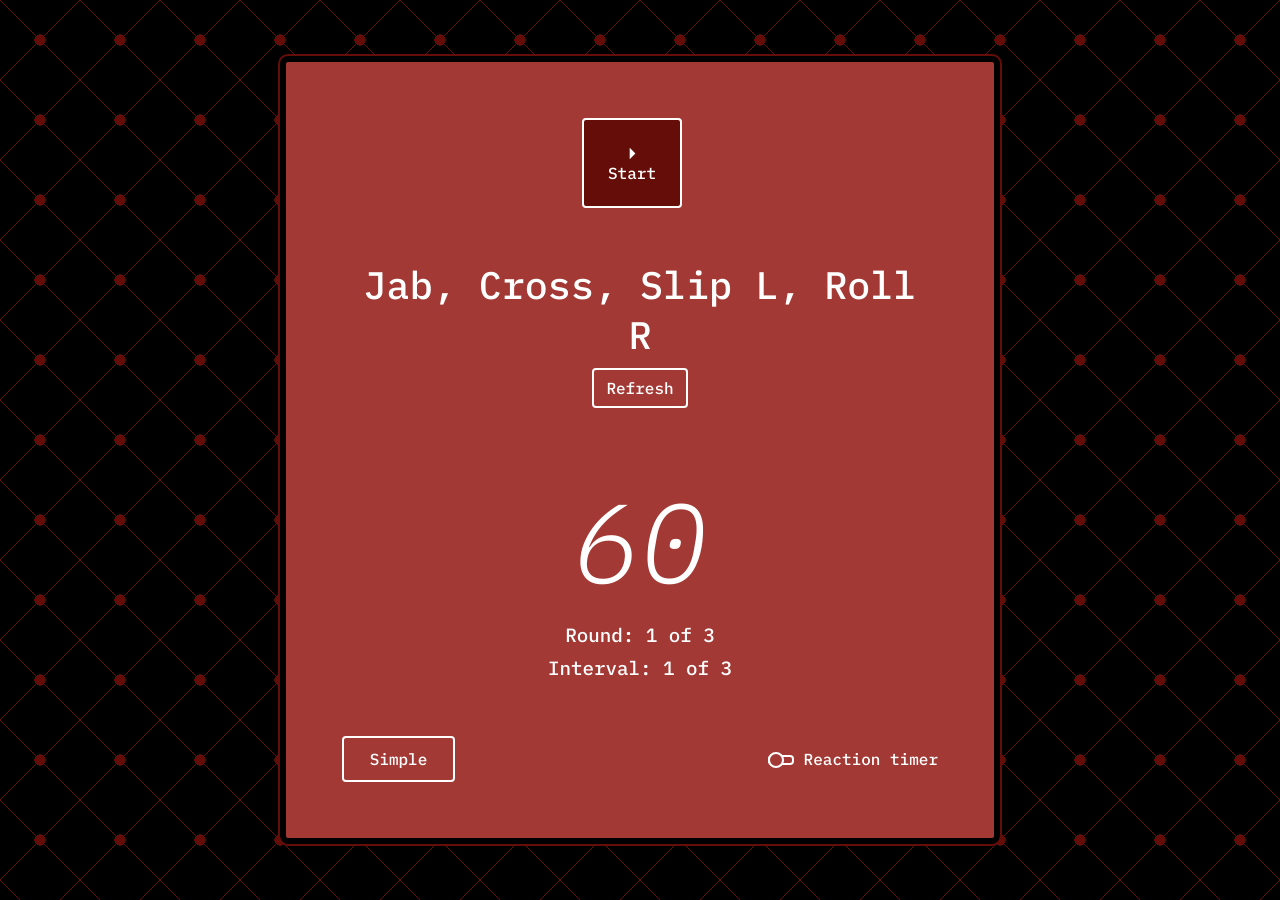
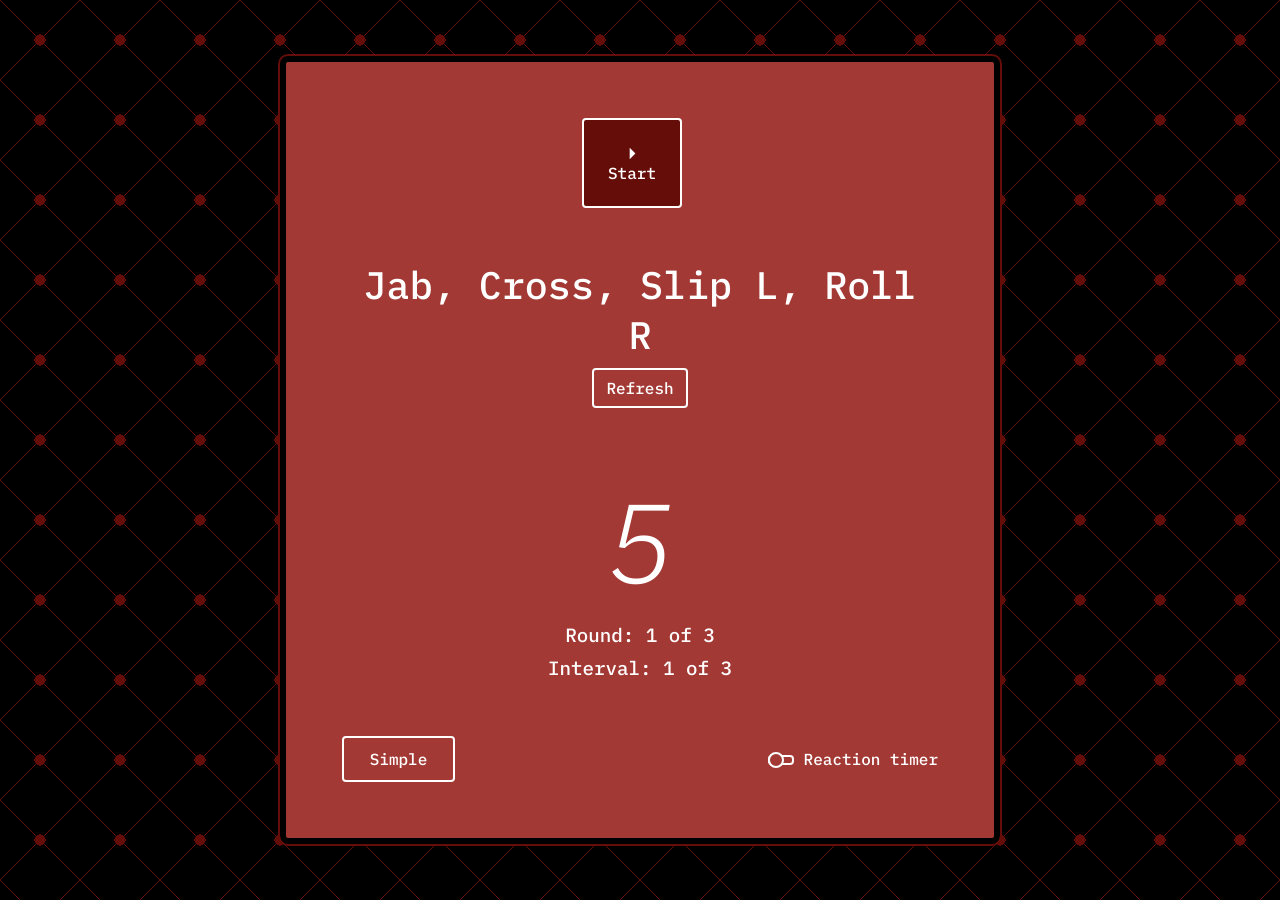
Before and after one commit to guillermogineste/boxing-combinations-timer, a React (Create React App) app: page / in a window 1280 px wide. Built offline with nearby package versions, Linux system fonts and the light colour scheme.

Commit message:
Update 4 files

```diff
--- a/src/App.tsx
+++ b/src/App.tsx
@@ -11,10 +11,10 @@ import { getRandomCombination } from "./utils/getRandomCombination";
 import { playBeep } from "./utils/playBeep";
 
 // Constants
-const REST_TIME = 30;
+const REST_TIME = 5;
 const NUMBER_OF_ROUNDS = 3;
 const INTERVALS_PER_ROUND = 3;
-const INTERVAL_TIME = 60;
+const INTERVAL_TIME = 5;
 // Constants for initial state
 const INITIAL_ROUND = 1;
 const INITIAL_INTERVAL = 1;
@@ -26,14 +26,12 @@ const INITIAL_MAX_ACTION_BEEP_INTERVAL = 4000;
 
 const App: React.FC = () => {
   // State to hold the random combination
-  const [
-    randomCombination,
-    setRandomCombination
-  ] = useState<Combination | null>(null);
+  const [randomCombination, setRandomCombination] =
+    useState<Combination | null>(null);
 
   // Countdown type
   const [countdownType, setCountdownType] = useState<"interval" | "rest">(
-    "interval"
+    "interval",
   );
 
   // Timer feature
@@ -53,12 +51,14 @@ const App: React.FC = () => {
   // Random timer
   const [isActionBeepEnabled, setIsActionBeepEnabled] = useState(false);
   const [isActionBeepRunning, setIsActionBeepRunning] = useState(false);
-  const [minActionBeepInterval, setMinActionBeepInterval] = useState(
-    INITIAL_MIN_ACTION_BEEP_INTERVAL
-  );
-  const [maxActionBeepInterval, setMaxActionBeepInterval] = useState(
-    INITIAL_MAX_ACTION_BEEP_INTERVAL
-  );
+  // const [minActionBeepInterval, setMinActionBeepInterval] = useState(
+  //   INITIAL_MIN_ACTION_BEEP_INTERVAL
+  // );
+  // const [maxActionBeepInterval, setMaxActionBeepInterval] = useState(
+  //   INITIAL_MAX_ACTION_BEEP_INTERVAL
+  // );
+  const [minActionBeepInterval] = useState(INITIAL_MIN_ACTION_BEEP_INTERVAL);
+  const [maxActionBeepInterval] = useState(INITIAL_MAX_ACTION_BEEP_INTERVAL);
 
   // Refresh the combination
   const refreshCombination = () => {
@@ -69,80 +69,106 @@ const App: React.FC = () => {
   useEffect(() => {
     setRandomCombination(getRandomCombination(selectedLevel));
   }, [selectedLevel]);
-  const isStartOfFirstRound = currentRound === 1 && currentInterval === 1 &&
-  countdown === INTERVAL_TIME;
-  const isEndOfAnInterval = countdown === 1 && countdownType === "interval" &&
-      !(currentInterval === INTERVALS_PER_ROUND);
-  const isEndOfRestPeriod = countdown === 1 &&
+
+  const checkConditions = ({
+    countdown,
+    countdownType,
+    currentInterval,
+    currentRound,
+  }: {
+    countdown: number;
+    countdownType: string;
+    currentInterval: number;
+    currentRound: number;
+  }): {
+    isStartOfFirstRound: boolean;
+    isEndOfAnInterval: boolean;
+    isEndOfRestPeriod: boolean;
+    isAlmostEndOfRound: boolean;
+    isEndOfWorkout: boolean;
+    isNextIntervalInRound: boolean;
+    isNextRestPeriod: boolean;
+    isFirstRoundInterval: boolean;
+  } => ({
+    isStartOfFirstRound:
+      currentRound === 1 &&
+      currentInterval === 1 &&
+      countdown === INTERVAL_TIME,
+    isEndOfAnInterval:
+      countdown === 1 &&
+      countdownType === "interval" &&
+      !(currentInterval === INTERVALS_PER_ROUND),
+    isEndOfRestPeriod:
+      countdown === 1 &&
       countdownType === "rest" &&
-      currentRound !== NUMBER_OF_ROUNDS;
-  const isEndOfRound = countdown <= 3 &&
+      currentRound !== NUMBER_OF_ROUNDS,
+    isAlmostEndOfRound:
+      countdown <= 3 &&
       countdownType === "interval" &&
-      currentInterval === INTERVALS_PER_ROUND;
-  const isEndOfWorkout = countdownType === "rest" && currentRound === NUMBER_OF_ROUNDS;
+      currentInterval === INTERVALS_PER_ROUND,
+    isEndOfWorkout:
+      countdown === 1 &&
+      countdownType === "interval" &&
+      currentInterval === INTERVALS_PER_ROUND &&
+      currentRound === NUMBER_OF_ROUNDS,
+    isNextIntervalInRound:
+      currentInterval < INTERVALS_PER_ROUND && countdownType === "interval",
+    isNextRestPeriod:
+      currentInterval === INTERVALS_PER_ROUND &&
+      countdownType === "interval" &&
+      currentRound !== NUMBER_OF_ROUNDS,
+    isFirstRoundInterval:
+      countdownType === "rest" && currentRound < NUMBER_OF_ROUNDS,
+  });
+
   // useEffect for the timer
   useEffect(() => {
     let timer: NodeJS.Timeout | null = null;
     if (isTimerRunning) {
-      // Play a beep at the start of the first round
-      if (isStartOfFirstRound) {
-        console.log("Start of first round - Beep")
+      const conditions = checkConditions({
+        countdown,
+        countdownType,
+        currentInterval,
+        currentRound,
+      });
+
+      if (conditions.isStartOfFirstRound) {
         playBeep(1200, 750, 1, 1);
       }
       timer = setTimeout(() => {
         if (countdown > 0) {
           setCountdown(countdown - 1);
-          // At the end of an interval
-          if (isEndOfAnInterval) {
-            console.log("End of an interval - Beep")
-            playBeep(900, 750, 1, 1);
-          }
-          // At the end of a rest period
-          if (isEndOfRestPeriod) {
-            console.log("End of rest period - Beep")
-            playBeep(1200, 750, 1, 1);
-          }
+          conditions.isEndOfAnInterval && playBeep(900, 750, 1, 1);
+          conditions.isEndOfRestPeriod && playBeep(1200, 750, 1, 1);
+          conditions.isEndOfWorkout && playBeep(900, 750, 1, 2, 100);
         } else {
-          // Play three overlapping beeps at the end of a round
-          if (isEndOfRound) {
-            console.log("End of a round - Beep Beep Beep")
-            playBeep(600, 750, 1, 1, 400);
-          }
-          // At the end of the full workout
-          if (isEndOfWorkout) {
-            console.log("End of full workout - Beep")
-            playBeep(900, 750, 1, 2, 100); // Long beeps
-          }
-          // Logic to set countdown duration based on type
-          const currentIntervalType = countdownType === "interval" ? INTERVAL_TIME : REST_TIME
-          setCountdown(currentIntervalType);
+          conditions.isAlmostEndOfRound && playBeep(600, 750, 1, 1, 400);
+          const newCountdownDuration =
+            countdownType === "interval" ? INTERVAL_TIME : REST_TIME;
+          setCountdown(newCountdownDuration);
 
-          // Fetch new combination only if it's not a rest period
-          const isCurrentInterval = countdownType === "interval"
-          if (isCurrentInterval) {
+          if (countdownType === "interval") {
             setRandomCombination(getRandomCombination(selectedLevel));
           }
 
-          // Logic for intervals, rounds, and rest periods
-          const isNextIntervalInRound = currentInterval < INTERVALS_PER_ROUND &&
-          countdownType === "interval";
-          const isNextRestPeriod = currentInterval === INTERVALS_PER_ROUND &&
-          countdownType === "interval";
-          const isFirstRoundInterval = countdownType === "rest" &&
-          currentRound < NUMBER_OF_ROUNDS;
-          if (isNextIntervalInRound) {
-            console.log("Increase interval count + 1")
+          if (conditions.isNextIntervalInRound) {
             setCurrentInterval(currentInterval + 1);
-          } else if (isNextRestPeriod) {
-            console.log("Change to rest period")
+          } else if (conditions.isNextRestPeriod) {
             setIsResting(true);
             setCountdownType("rest");
-          } else if (isFirstRoundInterval) {
-            console.log("Reset intervals after rest")
+          } else if (conditions.isFirstRoundInterval) {
             setIsResting(false);
             setCountdownType("interval");
             setCurrentInterval(1);
             setCurrentRound(currentRound + 1);
+          } else if (conditions.isEndOfWorkout) {
+            setIsTimerRunning(false);
+            setCurrentRound(INITIAL_ROUND);
+            setCurrentInterval(INITIAL_INTERVAL);
+            setIsResting(INITIAL_IS_RESTING);
+            setCountdown(INTERVAL_TIME);
+            setCountdownType(INITIAL_COUNTDOWN_TYPE);
+            setRandomCombination(getRandomCombination(selectedLevel));
           }
         }
       }, 1000);
@@ -157,7 +183,7 @@ const App: React.FC = () => {
     currentInterval,
     isTimerRunning,
     countdownType,
-    selectedLevel
+    selectedLevel,
   ]);
 
   // useEffect for the action beep
@@ -172,7 +198,8 @@ const App: React.FC = () => {
         minActionBeepInterval;
 
       actionBeepTimer = setTimeout(() => {
-        const isActionBeepModeActive = isActionBeepRunning && !isResting && isActionBeepEnabled;
+        const isActionBeepModeActive =
+          isActionBeepRunning && !isResting && isActionBeepEnabled;
         if (isActionBeepModeActive) {
           playBeep(100, 500, 1, 1); // Modify these parameters as per your beep function
           setRandomActionBeep(); // Set the next random beep
@@ -198,7 +225,7 @@ const App: React.FC = () => {
     isResting,
     minActionBeepInterval,
     maxActionBeepInterval,
-    isActionBeepEnabled
+    isActionBeepEnabled,
   ]);
 
   // Function to toggle timer
```
Also changed, not shown: .eslintrc.js (deleted), 2 other files (tests, documents, lock files or other folders).
